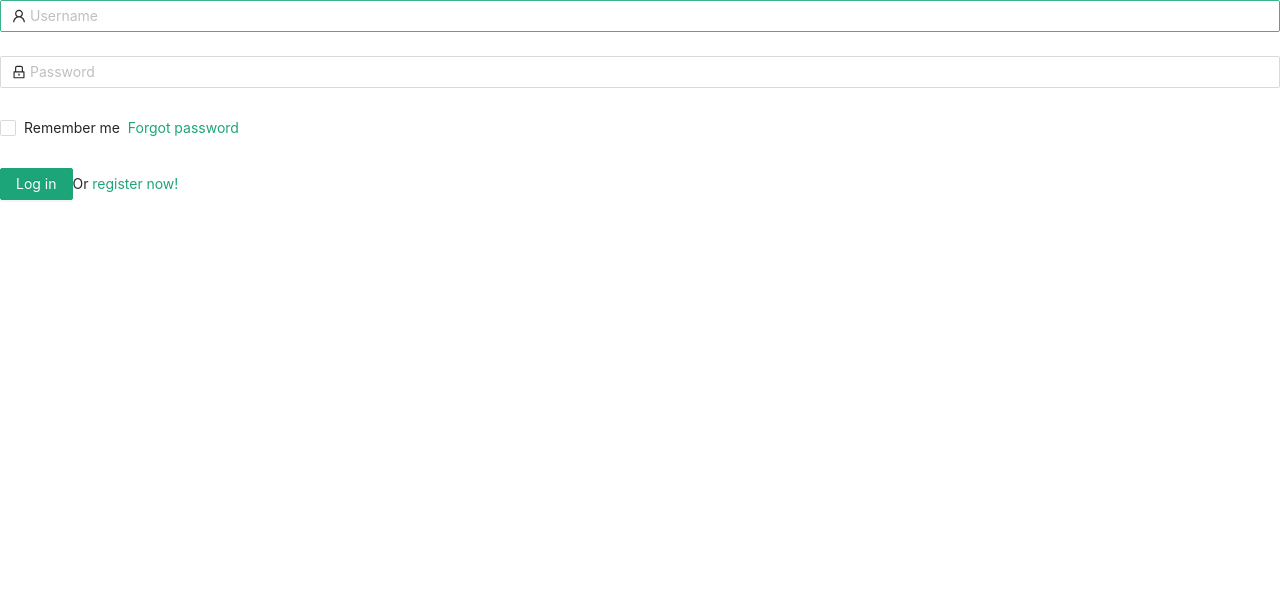
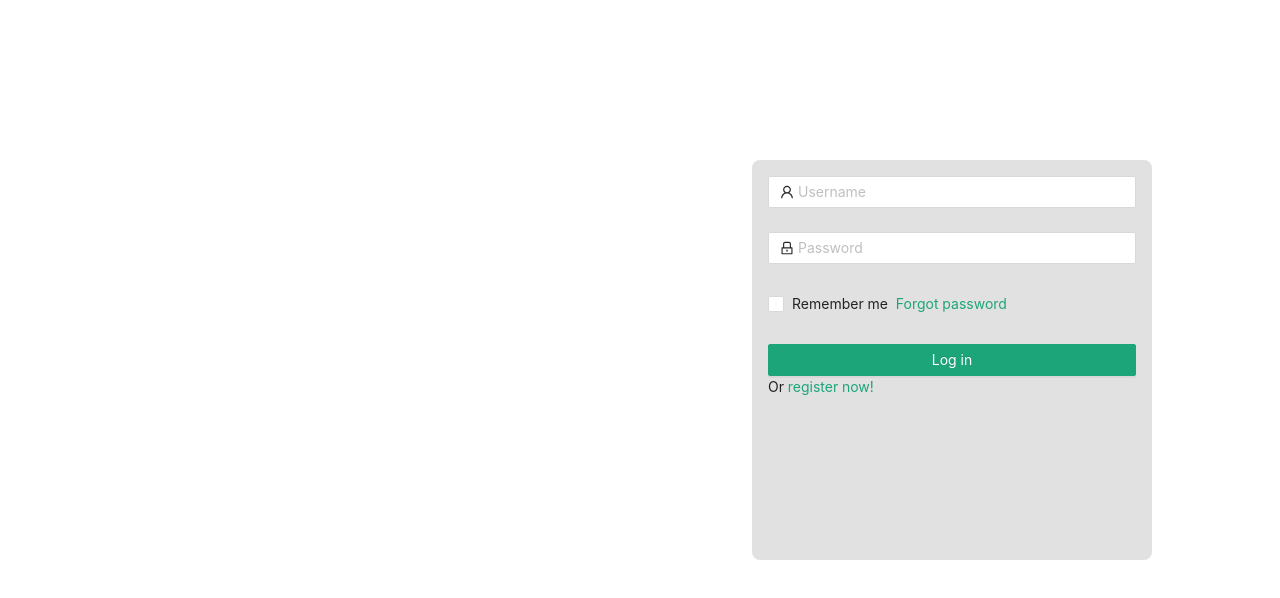
Before and after one commit to Yang19960405/react-typescript-template, a React (Create React App) app: page /login in a window 1280 px wide. Shown: the top 598 px of the page. Built offline with nearby package versions, Linux system fonts and the light colour scheme.

Commit message:
登录页

```diff
--- a/src/index.tsx
+++ b/src/index.tsx
@@ -5,7 +5,7 @@ import {Provider} from 'react-redux';
 import './index.css';
 import {store} from "./redux/store";
 import App from './layouts/Layout';
-import Login from "./containers/Login/Login";
+import Login from "./views/login/IndexCont";
 import reportWebVitals from './reportWebVitals';
 import 'antd/dist/antd.less';
 import {Router } from 'react-router';
@@ -15,9 +15,8 @@ import Mock from "mockjs";//使用接口时需要注释此引用
 const indexPage11 = (
   <>
     <App>
-      <Route path="/login1" component={Login}/>
+      <Route path="/logi" component={Login}/>
     </App>
-
   </>
 )
 
@@ -29,7 +28,6 @@ ReactDOM.render(
           <Route path="/login" component={Login}/>
           <Route path="/" component={() => indexPage11} />
         </Switch>
-
       </BrowserRouter>
     </React.StrictMode>
   </Provider>,
--- a/src/views/login/Index.tsx
+++ b/src/views/login/Index.tsx
@@ -1,3 +1,62 @@
 import React from "react";
-import {  } from "antd";
+import { Form, Input, Button, Checkbox } from "antd";
+import { UserOutlined, LockOutlined } from '@ant-design/icons';
 import "./Login.less";
+import { ILogin } from "./IndexCont";
+
+const LoginView = (e:ILogin) => {
+    const [form] = Form.useForm();
+
+    //onFinish={() => {e.loginSubmit(this.props.loginName,this.props.loginPass)}}
+    return(
+        <>
+            <div className = "login-body">
+
+                <Form
+                    form = {form}
+                    name="normal_login"
+                    className="login-form"
+                >
+                    <Form.Item
+                    name="username"
+                    rules={[{ required: true, message: 'Please input your Username!' }]}
+                    >
+                    <Input
+                        prefix={<UserOutlined className="site-form-item-icon" />}
+                        placeholder="Username"
+                    />
+                    </Form.Item>
+                    <Form.Item
+                    name="password"
+                    rules={[{ required: true, message: 'Please input your Password!' }]}
+                    >
+                    <Input
+                        prefix={<LockOutlined className="site-form-item-icon" />}
+                        type="password"
+                        placeholder="Password"
+                    />
+                    </Form.Item>
+                    <Form.Item>
+                    <Form.Item name="remember" valuePropName="checked" noStyle>
+                        <Checkbox>Remember me</Checkbox>
+                    </Form.Item>
+
+                    <a className="login-form-forgot" href="">
+                        Forgot password
+                    </a>
+                    </Form.Item>
+
+                    <Form.Item>
+                    <Button type="primary" htmlType="submit" className="login-form-button">
+                        Log in
+                    </Button>
+                    Or <a href="">register now!</a>
+                    </Form.Item>
+                </Form>
+            </div>
+
+        </>
+    )
+}
+
+export default LoginView
--- a/src/views/login/IndexCont.tsx
+++ b/src/views/login/IndexCont.tsx
@@ -0,0 +1,51 @@
+import React from "react";
+import { connect } from "react-redux";
+import Login from "./Index";
+import * as ActionType from "../../redux/actionType";
+import { ReducerType } from "../../redux/rootReducer";
+import Axios from 'axios';
+import { host } from "../../config";
+import "../../utils/mock/Index";
+
+const mapDispatchToProps = (dispatch:any) =>{
+    return{
+        updataPassWord:(e:string) => dispatch({
+            type:ActionType.LOGIN_ADD,
+            num:e,
+        }),
+        updataUserName:(e:string) => dispatch({
+            type:ActionType.LOGIN_UPDATE,
+            num:e,
+        }),
+        loginSubmit: async (userName:string,passWord:string) =>{
+            var ref = await Axios.post(`${host}/login/login`,{
+                userName,
+                passWord,
+            })
+            dispatch({
+                type: ActionType.LOGIN_SET_USERPASS
+            })
+            if(ref.status === 200){
+
+            }
+
+        }
+    }
+}
+
+const mapStateToProps = (state:ReducerType) => {
+    return{
+        loginName: state.loginReducer.loginInfo.loginUserName,
+        loginPass: state.loginReducer.loginInfo.loginPassWord,
+    }
+}
+
+export interface ILogin{
+    loginName:string;
+    loginPass: string;
+    updataPassWord: (e:string) => void;
+    updataUserName: (e:string) => void;
+    loginSubmit: (userName:string,passWord:string) => void;
+}
+
+export default connect(mapStateToProps,mapDispatchToProps)(Login);
--- a/src/views/login/Login.less
+++ b/src/views/login/Login.less
@@ -0,0 +1,21 @@
+.login-body{
+    height: 100%;
+    width: 100%;
+    position: relative;
+}
+
+.login-form{
+    border-radius: 8px;
+    padding: 16px !important;
+    width: 400px;
+    height: 400px;
+    position: absolute;
+    top: 20%;
+    right: 10%;
+    //margin-top: -200px;
+    //margin-left: -200px;
+    background-color: rgba(212, 212, 212, 0.692);
+    .login-form-button{
+        width: 100%;
+    }
+}
```
Also changed, not shown: 2 other files (tests, documents, lock files or other folders).
